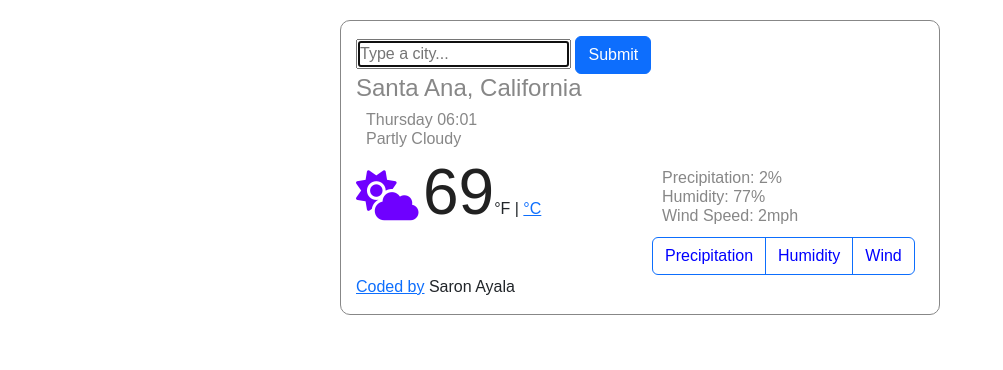
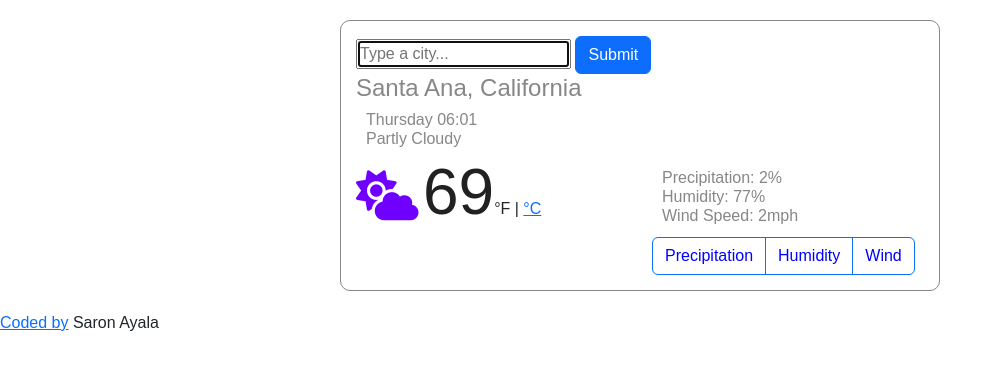
Before and after one commit to sqaya/sqaya--3-, a website built with Parcel: page index.html in a window 1280 px wide. Shown: the whole page, without its empty margins (0-1003 px from the left). Built offline with nearby package versions, Linux system fonts and the light colour scheme.

Commit message:
div "footer" added

```diff
--- a/index.html
+++ b/index.html
@@ -73,9 +73,9 @@
             </div>
           </div>
         </div>
-     <a href="https://github.com/sqaya/sqaya--3-" target= "_blank"> Coded by</a> Saron Ayala </div>
+      </div>
     </div>
-
+   <div class= "footer"> <a href="https://github.com/sqaya/sqaya--3-" target= "_blank"> Coded by</a> Saron Ayala </div>
     <script src="src/index.js"></script>
   </body>
 </html>
```
